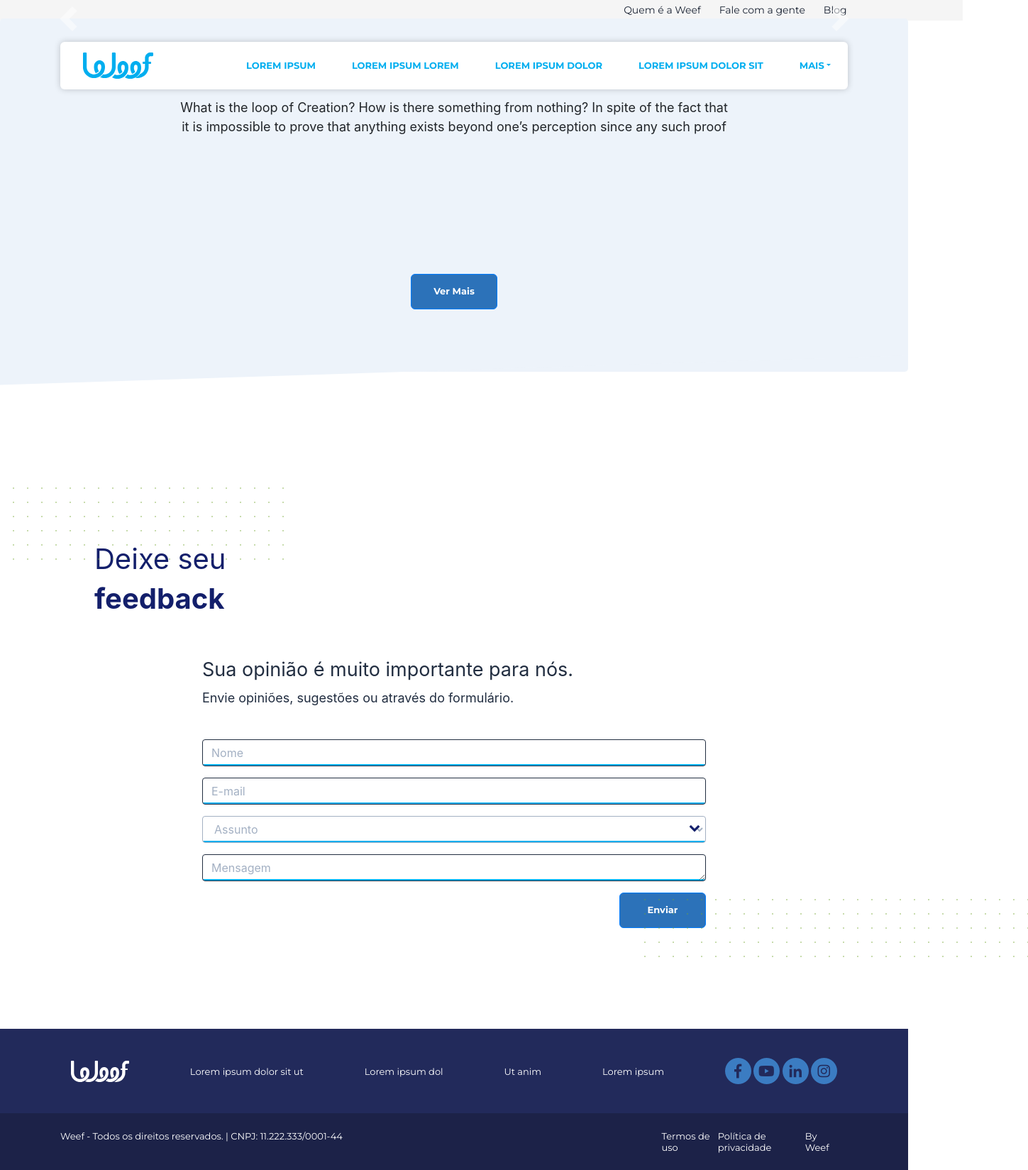
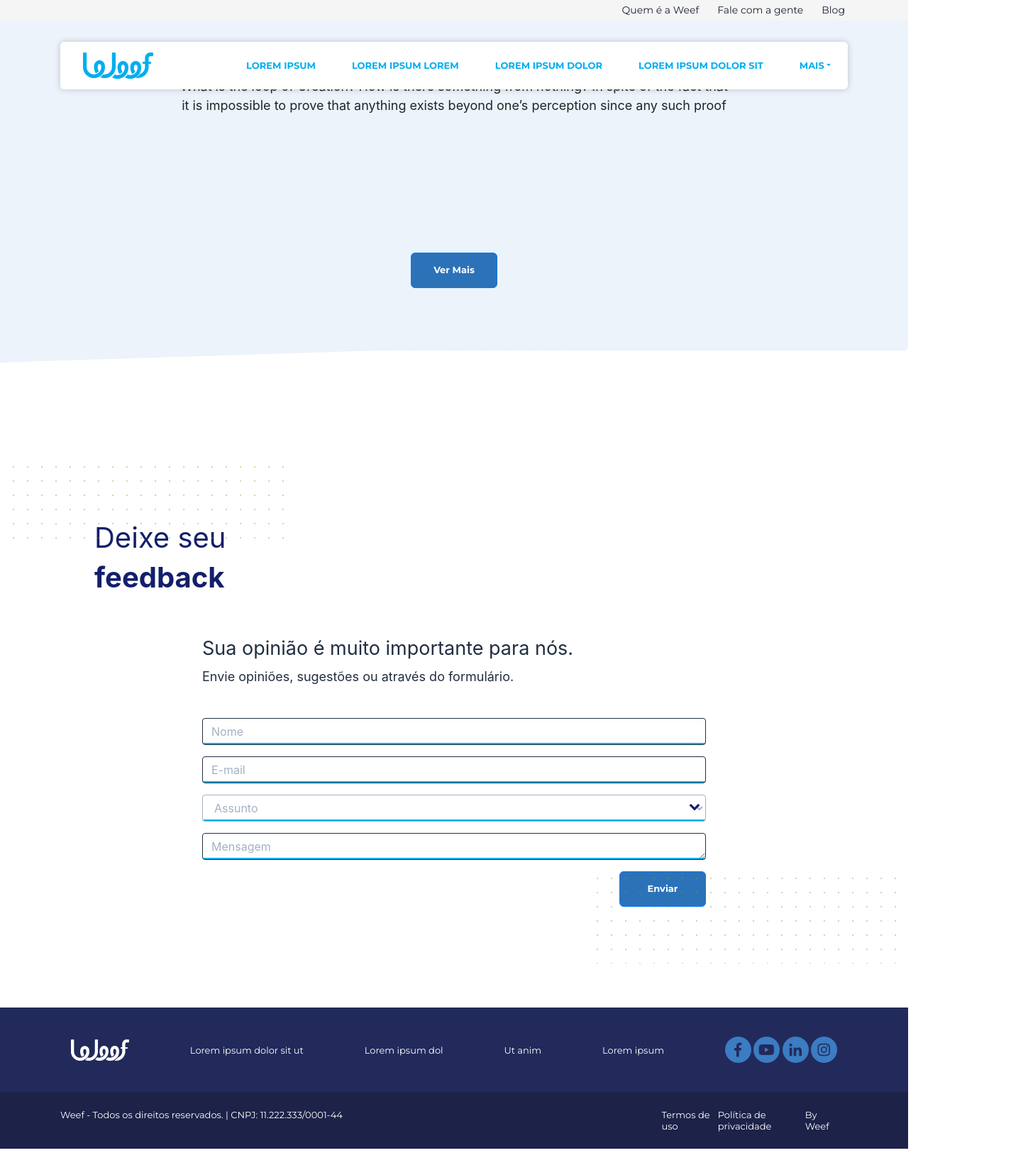
Before and after one commit to enryson/Layout_Weef_BT, a plain HTML site: page index.html in a window 1280 px wide. Shown: the whole page at 71% size, 1449 px wide, since content can reach past the window. After the commit the page ends 1619 px from the top, so only its background shows below. Drawn offline with nearby package versions, Linux system fonts and the light colour scheme; no server answers.

Commit message:
FIX
Fix header position
and some bugs

```diff
--- a/index.html
+++ b/index.html
@@ -17,17 +17,15 @@
     <!--
                  Top Menu
                 -->
-    <div class="position-static ">
     <header class="top-bar">
         <div class="container">
-                <div class="d-flex flex-row-reverse ">
+            <div class="d-flex flex-row-reverse">
                 <div class="p-1"><a>Blog</a></div>
                 <div class="p-1"><a>Fale com a gente</a></div>
                 <div class="p-1"><a>Quem é a Weef</a></div>
             </div>
+        </div>
     </header>
-        </div>
-    </div>
     <!--
                 NavBar
                 -->
@@ -158,9 +156,7 @@
                 </form>
             </div>
 
-            <div class="float-right">
             <div class="pattern-2"></div>
-            </div>
         </div>
     </main>
     <!--
--- a/script.js
+++ b/script.js
@@ -20,7 +20,7 @@ function fetchCarroucel() {
                     activeVar = "";
                 $(".carousel-inner").append($('<div class="carousel-item' + activeVar + '">' +
                     '<img class="d-block w-100" src="/img/bg.png">' +
-                    '<div class="carousel-content col-lg-3 col-md-6 col-sm-12 col-xs-12">' +
+                    '<div class="carousel-content">' +
                     '<h1>' + myJson[i].title + '</h1>' +
                     '<h4>' + myJson[i].subtitle + '</h4>' +
                     '<p>' + myJson[i].excerpt + '</p>' + "</div> </div>"));
--- a/style.css
+++ b/style.css
@@ -13,20 +13,17 @@ body {
     height: 100%;
 }
 
-header {
-    padding-right: 5.6%;
-}
-
 .top-bar {
-    margin-right: -6%;
-    height: 29px;
-    margin-bottom: 30px;
     background-color: #f5f5f5;
     font-family: Montserrat;
     font-size: 14px;
     font-weight: normal;
     font-style: normal;
     color: #1a2333;
+    position: static;
+    z-index: 99;
+    height: 29px;
+    width: 100%;
 }
 
 .p-1 a {
@@ -43,6 +40,7 @@ header {
 }
 
 .navbar {
+    top: 30px;
     z-index: 10;
     height: 67px !important;
     border-radius: 6px !important;
@@ -313,12 +311,12 @@ textarea::placeholder {
 .pattern-2 {
     opacity: 0.4;
     position: absolute;
-    margin-left: 2%;
+    right: 0;
     background-image: radial-gradient(#72a530 5%, transparent 1%);
     background-size: 20px 20px;
     background-position: 0 0, 80px 80px;
-    width: 43%;
-    height: 6%;
+    width: 35%;
+    height: 8%;
 }
 
 #form {
```
Lines whose indentation alone changed are shown as unchanged.
